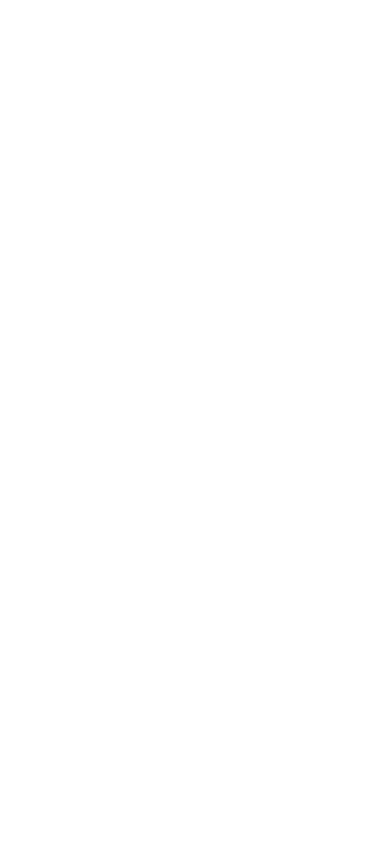
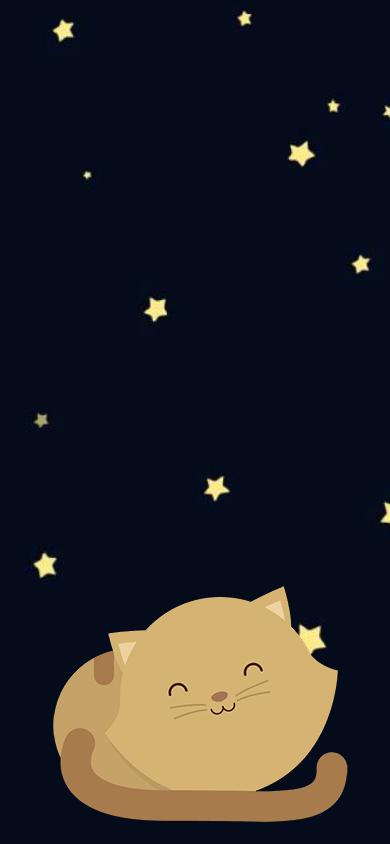
Before and after one commit to marcecabelloh/kitten-laboratoria, a plain HTML site: page index.html in a window 390 px wide. Drawn offline with Linux system fonts and the light colour scheme.

Commit message:
desarrollado kitten responsive

```diff
--- a/css/media.css
+++ b/css/media.css
@@ -0,0 +1,15 @@
+/*imagenes de fondo que cambiaran almodificar la resolución de la pantalla*/
+
+@media (min-width: 535px) and (max-width:824px){
+	.caja-principal{
+	background-image: url(../asset/img/dawn.png);
+	}
+
+}
+
+@media (min-width: 200px) and (max-width: 534px){
+	.caja-principal{
+	background-image: url(../asset/img/maxresdefault.jpg);
+	}
+
+}
--- a/css/style.css
+++ b/css/style.css
@@ -1,17 +1,18 @@
 *{
-	margin: 0;
-	padding: 0px;
+	padding:0;
+	margin:0;
 }
 
-#gatito-fondo{
-	padding: 5%;
+.caja-principal{
+	background-image: url(../asset/img/Landscape.jpg);
+	width:100vw;/*background size cover no fue suficiente para llenar todo el fondo, aprendí que estas medidas se ajustan perfecto al fondo*/
+	height: 100vh;
+	justify-content: center;
+	background-size: cover;
+	background-position: center;
+	align-items:flex-end;
 }
 
-.landscape{
-	background-image: url(../asset/img/landscape.jpg);
-	background-size: cover;
-	background-position: center center;
-  background-repeat: no-repeat;
-  background-attachment: fixed;
-
+.flex-container{
+	display:flex;
 }
--- a/index.html
+++ b/index.html
@@ -1,24 +1,24 @@
 <!DOCTYPE html>
 <html lang="en">
 <head>
-	<meta charset="utf-8">
-	<title>Kitten Laboratoria</title>
-	<link rel="stylesheet" type="text/css" href="css/grilla.css">
+	<meta charset="UTF-8">
+	<title>Cute Kitty</title>
 	<link rel="stylesheet" type="text/css" href="css/style.css">
 	<link rel="stylesheet" type="text/css" href="css/media.css">
 </head>
-
 <body>
-
-	<section id="gatito-fondo" class="flex-container">
-		<div class="seccion-background">
-			<div class="fondo">
+	<div class="caja-principal flex-container">
+		<picture>
+		<!-- gato despierto -->
+			<source media="(min-width: 824px)" srcset="asset/img/kitten-medium.png">
+		<!-- gato estirándose-->
+			<source media="(min-width: 534px)" srcset="asset/img/kitten-large.png">
+		<!-- gatito durmiendo -->
+			<img src="asset/img/kitten-small.png" alt="Small Kitty">
+		</picture>
+	</div>
 
 
 
-			</div>
-		</div>
-
-	</section>
 </body>
 </html>
```
Also changed, not shown: css/grilla.css (deleted).
